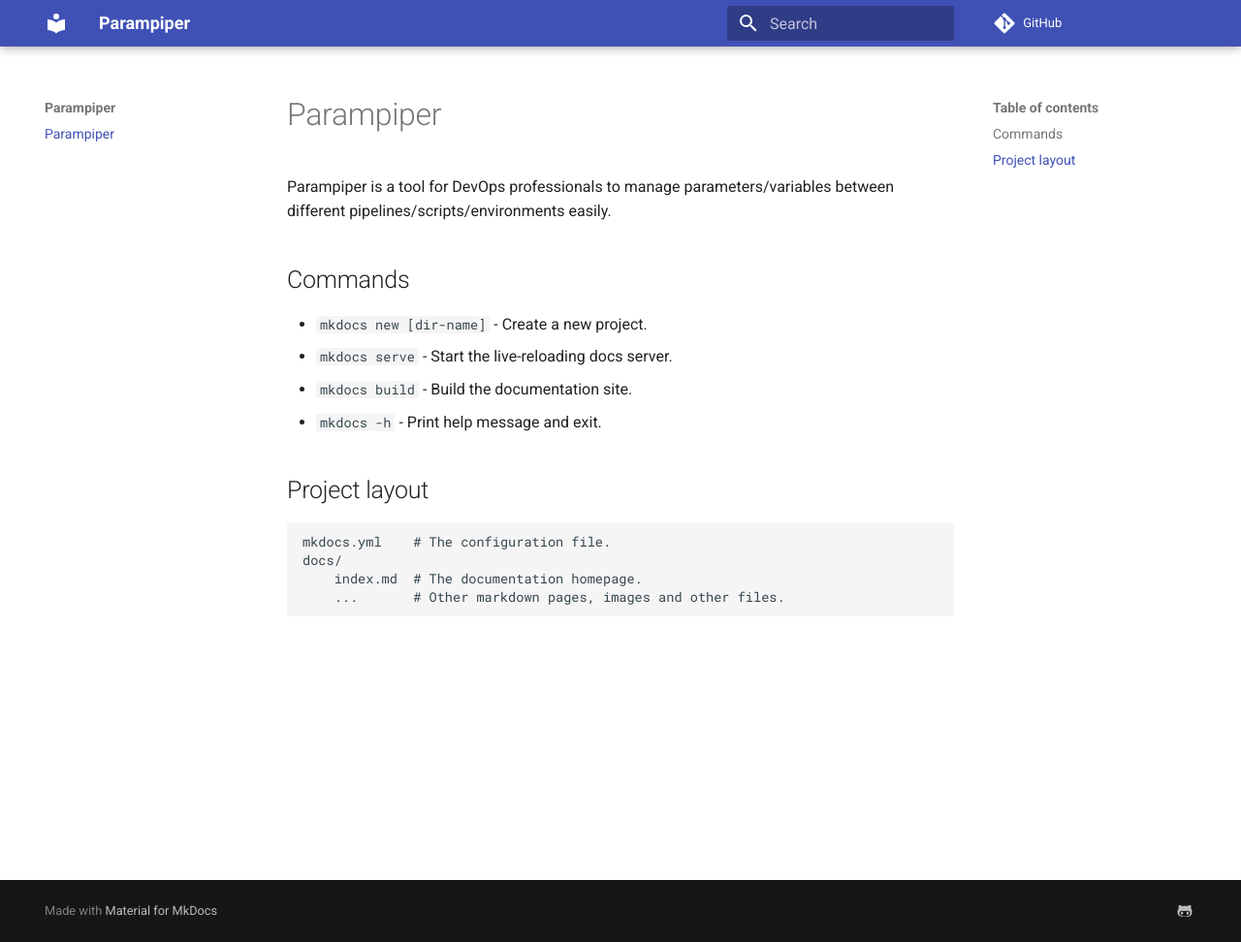
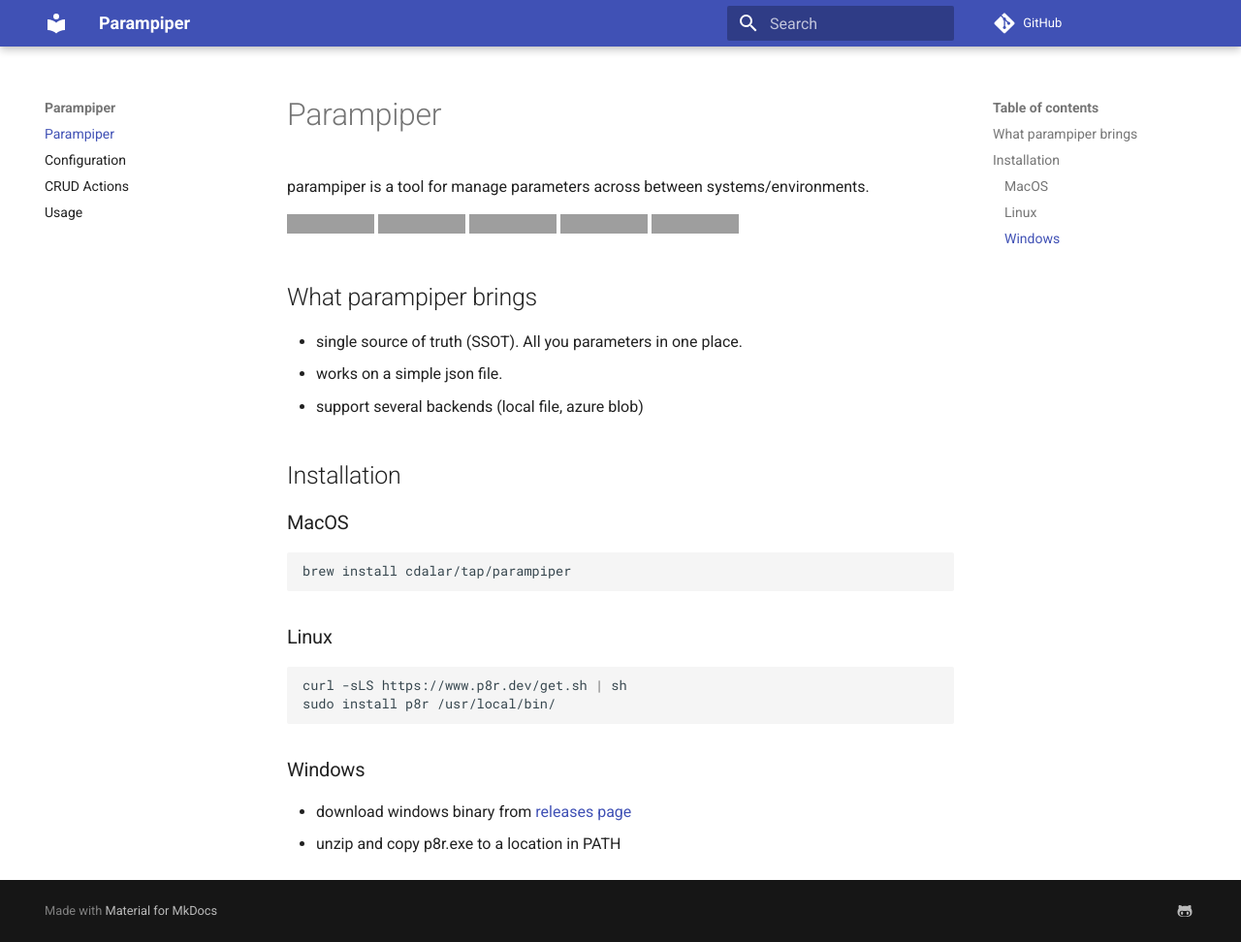
Before and after one commit to cdalar/parampiper, an MkDocs documentation site: the page built from docs/docs/index.md, in a window 1280 px wide and 972 px high. Shown: the whole window at 97% size. Built offline with MkDocs 1.6.1 and Material for MkDocs 9.7.7, drawn with Linux system fonts in a browser that asks for light colours; comment, search, counter and statistics services are not loaded; grey boxes are pictures that could not be loaded.

Commit message:
website update

````diff
--- a/docs/docs/index.md
+++ b/docs/docs/index.md
@@ -1,17 +1,36 @@
 # Parampiper
 
-Parampiper is a tool for DevOps professionals to manage parameters/variables between different pipelines/scripts/environments easily.
+parampiper is a tool for manage parameters across between systems/environments.
 
-## Commands
+[![build](https://github.com/cdalar/parampiper/actions/workflows/build.yml/badge.svg)](https://github.com/cdalar/parampiper/actions/workflows/build.yml)
+[![Go Report Card](https://goreportcard.com/badge/github.com/cdalar/parampiper)](https://goreportcard.com/report/github.com/cdalar/parampiper)
+[![codecov](https://codecov.io/gh/cdalar/parampiper/graph/badge.svg?token=7VU7H1II09)](https://codecov.io/gh/cdalar/parampiper)
+[![Github All Releases](https://img.shields.io/github/downloads/cdalar/parampiper/total.svg)]()
+![GitHub release (latest SemVer)](https://img.shields.io/github/v/release/cdalar/parampiper?sort=semver)
+<!-- [![Known Vulnerabilities](https://snyk.io/test/github/cdalar/parampiper/main/badge.svg)](https://snyk.io/test/github/cdalar/parampiper/main) -->
 
-* `mkdocs new [dir-name]` - Create a new project.
-* `mkdocs serve` - Start the live-reloading docs server.
-* `mkdocs build` - Build the documentation site.
-* `mkdocs -h` - Print help message and exit.
+## What parampiper brings
 
-## Project layout
+- single source of truth (SSOT). All you parameters in one place.
+- works on a simple json file.
+- support several backends (local file, azure blob)
 
-    mkdocs.yml    # The configuration file.
-    docs/
-        index.md  # The documentation homepage.
-        ...       # Other markdown pages, images and other files.
+## Installation
+
+### MacOS
+
+```zsh
+brew install cdalar/tap/parampiper
+```
+
+### Linux
+
+```bash
+curl -sLS https://www.p8r.dev/get.sh | sh
+sudo install p8r /usr/local/bin/
+```
+
+### Windows
+
+- download windows binary from [releases page](https://github.com/cdalar/parampiper/releases)
+- unzip and copy p8r.exe to a location in PATH
````
Also changed, not shown: docs/docs/configuration.md (added, +26 -0 lines), docs/docs/crud.md (added, +37 -0 lines), docs/docs/usage.md (added, +26 -0 lines).
